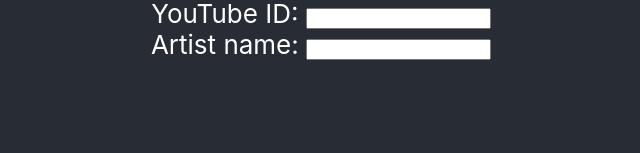
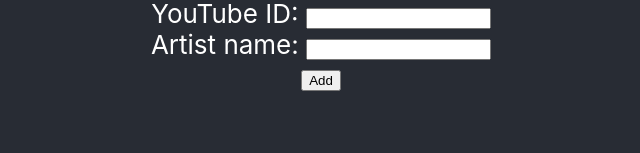
Before and after one commit to retrodaredevil/albumthing, a React (Create React App) app in the folder client/: page /artist/new in a window 1280 px wide. Shown: the part 147-300 px from the top of the page, without its empty margins (319-959 px from the left). Built offline with nearby package versions, Linux system fonts and the light colour scheme.

Commit message:
NewArtist can now successfully add a new artist

```diff
--- a/client/src/generated/graphql.ts
+++ b/client/src/generated/graphql.ts
@@ -1,6 +1,6 @@
 import { GraphQLClient } from 'graphql-request';
 import { RequestInit } from 'graphql-request/dist/types.dom';
-import { useQuery, UseQueryOptions } from 'react-query';
+import { useMutation, useQuery, UseMutationOptions, UseQueryOptions } from 'react-query';
 export type Maybe<T> = T | null;
 export type InputMaybe<T> = Maybe<T>;
 export type Exact<T extends { [key: string]: unknown }> = { [K in keyof T]: T[K] };
@@ -91,6 +91,14 @@
   youtubeId?: InputMaybe<Scalars['String']>;
 };
 
+export type AddArtistMutationVariables = Exact<{
+  youtubeId: Scalars['String'];
+  name: Scalars['String'];
+}>;
+
+
+export type AddArtistMutation = { __typename?: 'Mutation', addArtist: boolean };
+
 export type ListArtistsQueryVariables = Exact<{ [key: string]: never; }>;
 
 
@@ -104,6 +112,24 @@
 export type QueryArtistQuery = { __typename?: 'Query', queryArtist?: { __typename?: 'BigArtistView', artist: { __typename?: 'Artist', youtubeId: string, name: string }, albumViews: Array<{ __typename?: 'AlbumView', album: { __typename?: 'Album', name: string, youtubePlaylistId: string, artistYoutubeId: string, releaseYear: number } }> } | null };
 
 
+export const AddArtistDocument = `
+    mutation addArtist($youtubeId: String!, $name: String!) {
+  addArtist(youtubeId: $youtubeId, name: $name)
+}
+    `;
+export const useAddArtistMutation = <
+      TError = unknown,
+      TContext = unknown
+    >(
+      client: GraphQLClient,
+      options?: UseMutationOptions<AddArtistMutation, TError, AddArtistMutationVariables, TContext>,
+      headers?: RequestInit['headers']
+    ) =>
+    useMutation<AddArtistMutation, TError, AddArtistMutationVariables, TContext>(
+      ['addArtist'],
+      (variables?: AddArtistMutationVariables) => fetcher<AddArtistMutation, AddArtistMutationVariables>(client, AddArtistDocument, variables, headers)(),
+      options
+    );
 export const ListArtistsDocument = `
     query listArtists {
   listArtists {
--- /dev/null
+++ b/client/src/graphql/addArtist.graphql
@@ -0,0 +1,3 @@
+mutation addArtist($youtubeId: String!, $name: String!){
+  addArtist(youtubeId:$youtubeId, name:$name)
+}
--- a/client/src/pages/NewArtist.tsx
+++ b/client/src/pages/NewArtist.tsx
@@ -1,12 +1,46 @@
 import React from "react";
+import {useAddArtistMutation} from "../generated/graphql";
+import {graphQLClient} from "../client";
+import {useNavigate} from "react-router-dom";
 
 function NewArtist() {
   // const {data, error, isLoading, isSuccess} = useQueryArtistQuery(graphQLClient, {youtubeId: youtubeId ?? ""});
+  const mutation = useAddArtistMutation(graphQLClient);
+  const navigate = useNavigate();
+
+  let youtubeIdInput = React.createRef<HTMLInputElement>();
+  let nameInput = React.createRef<HTMLInputElement>();
   return (
     <div className="App">
-      YouTube ID: <input/>
+      YouTube ID: <input ref={youtubeIdInput}/>
       <br/>
-      Artist name: <input/>
+      Artist name: <input ref={nameInput}/>
+      <br/>
+      <button
+        onClick={() => {
+          // good mutation tutorial: https://www.reactjstutorials.com/react-query/14/react-query-use-mutation
+          if (mutation.isLoading) {
+            alert("Already loading!");
+            return;
+          }
+          const youtubeId = youtubeIdInput.current!.value;
+          const name = nameInput.current!.value;
+          mutation.mutate(
+            {
+              youtubeId: youtubeId,
+              name: name
+            },
+            {
+              onSuccess: () => {
+                navigate("/artist/" + youtubeId);
+              },
+              onError: () => {
+                alert("Got error");
+              }
+            }
+          );
+        }}
+      >Add</button>
     </div>
   );
 }
```
Also changed, not shown: 2 other files (tests, documents, lock files or other folders).
